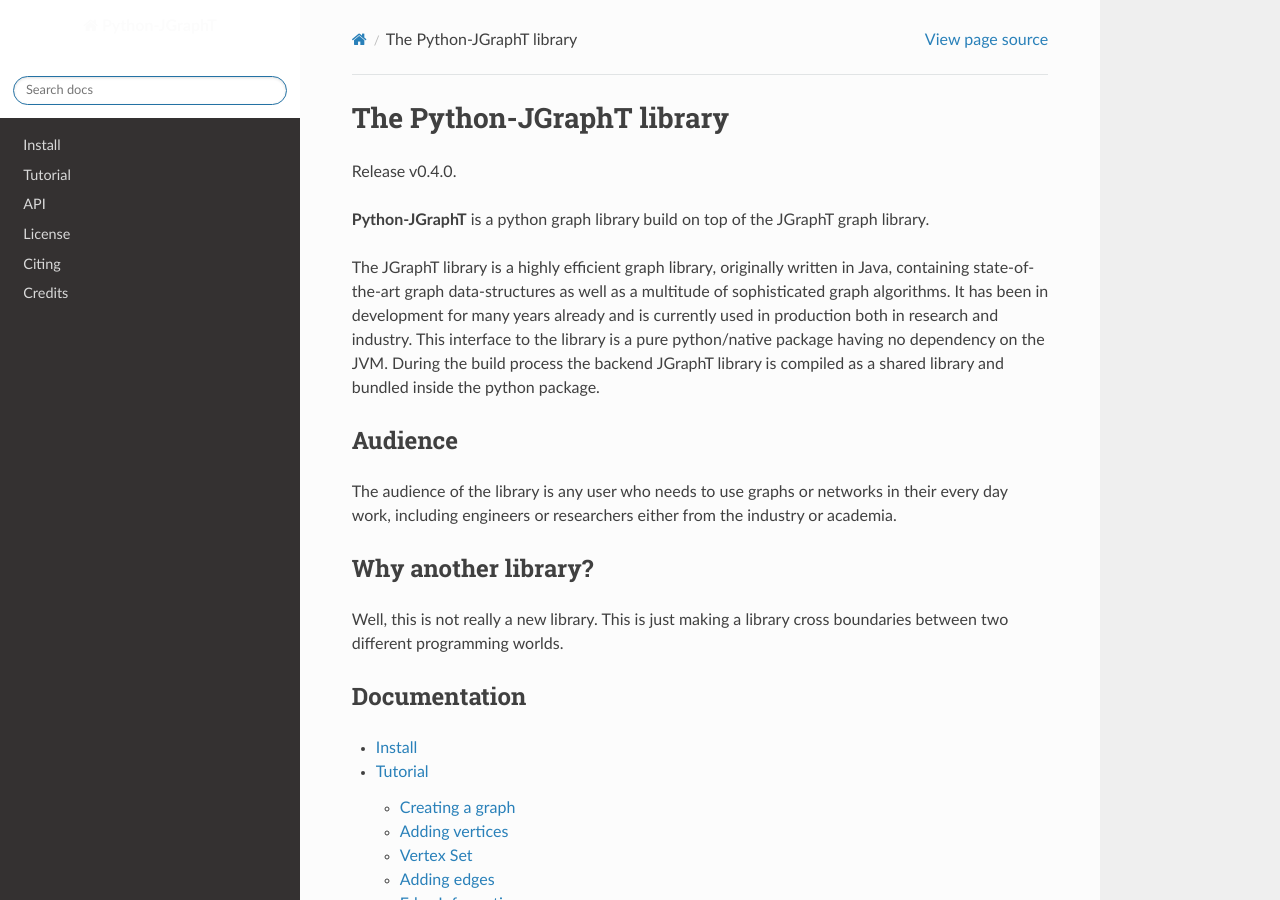
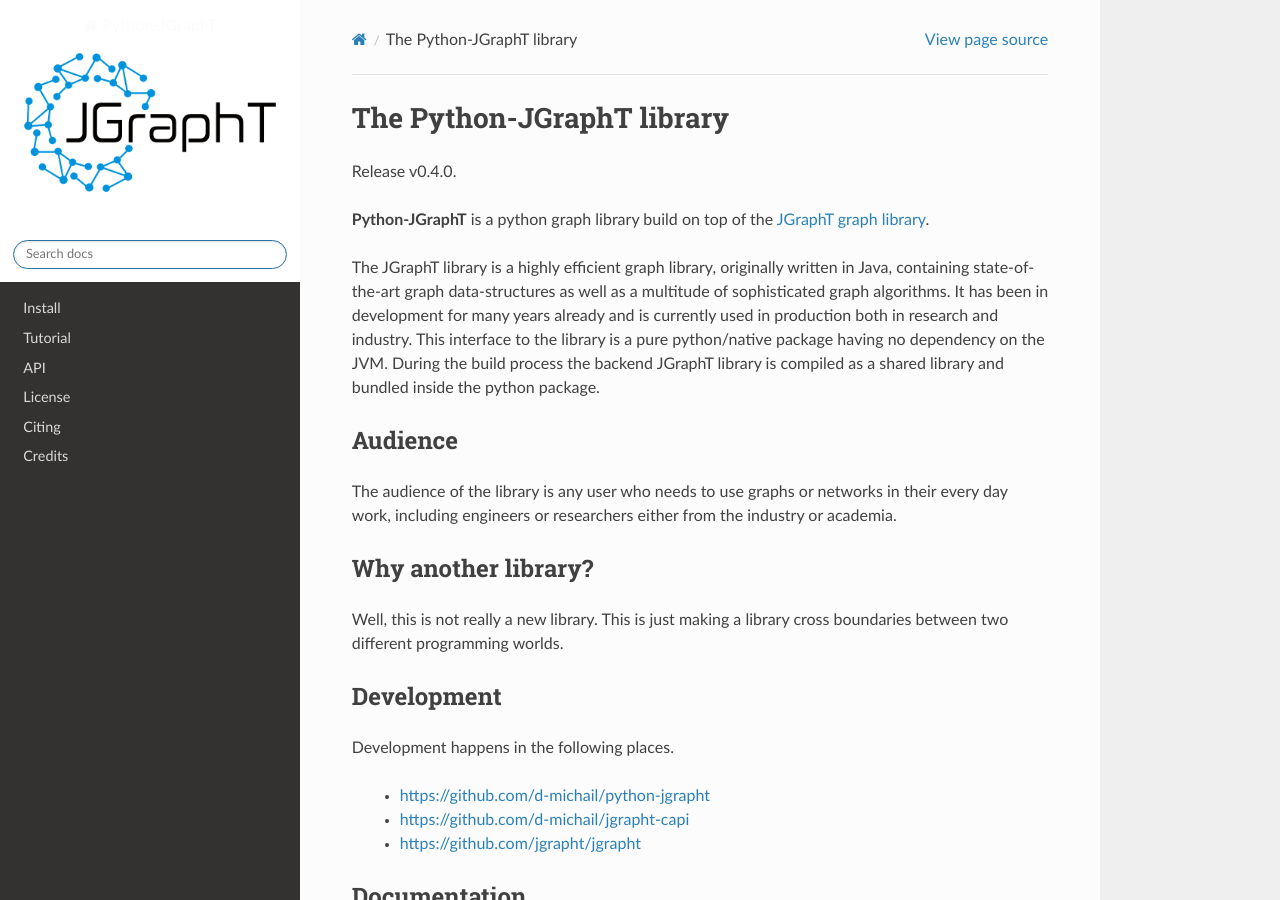
Before and after one commit to d-michail/python-jgrapht, a Sphinx documentation site: the page built from docs/index.rst, in a window 1280 px wide and 900 px high. Built offline with Sphinx 7.4.7 and the Read the Docs theme 2.0.0, drawn with Linux system fonts in a browser that asks for light colours; pages that are not in the unit, such as notebooks, are missing from menus.

Commit message:
Added more docs, logo and fixed edge_tuple method.

```diff
--- a/docs/conf.py
+++ b/docs/conf.py
@@ -98,6 +98,8 @@
 #
 #html_theme = 'alabaster'
 html_theme = "sphinx_rtd_theme"
+
+html_logo = "_static/logo.png"
 
 # Theme options are theme-specific and customize the look and feel of a theme
 # further.  For a list of options available for each theme, see the
--- a/docs/index.rst
+++ b/docs/index.rst
@@ -8,7 +8,8 @@
 
 Release v\ |version|.
 
-**Python-JGraphT** is a python graph library build on top of the JGraphT graph library.
+**Python-JGraphT** is a python graph library build on top of the
+`JGraphT graph library <https://jgrapht.org/>`_.
 
 The JGraphT library is a highly efficient graph library, originally written in Java,
 containing state-of-the-art graph data-structures as well as a multitude of sophisticated
@@ -28,6 +29,15 @@
 
 Well, this is not really a new library. This is just making a library cross boundaries between
 two different programming worlds.
+
+Development
+-----------
+
+Development happens in the following places.
+
+ * https://github.com/d-michail/python-jgrapht
+ * https://github.com/d-michail/jgrapht-capi
+ * https://github.com/jgrapht/jgrapht
 
 
 Documentation
```
Also changed, not shown: docs/tutorial.rst (+5 -4 lines), docs/_static/logo.png (added), 1 other file.
